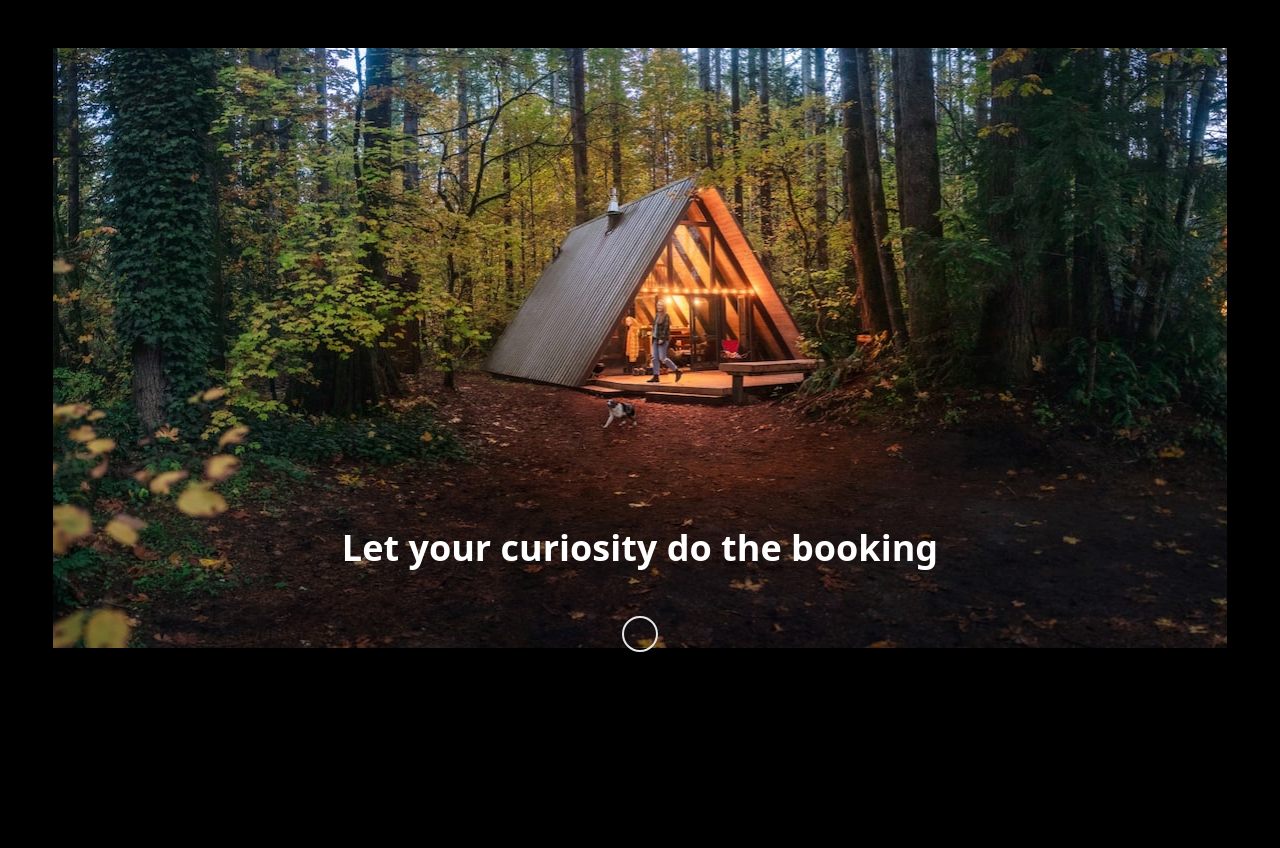
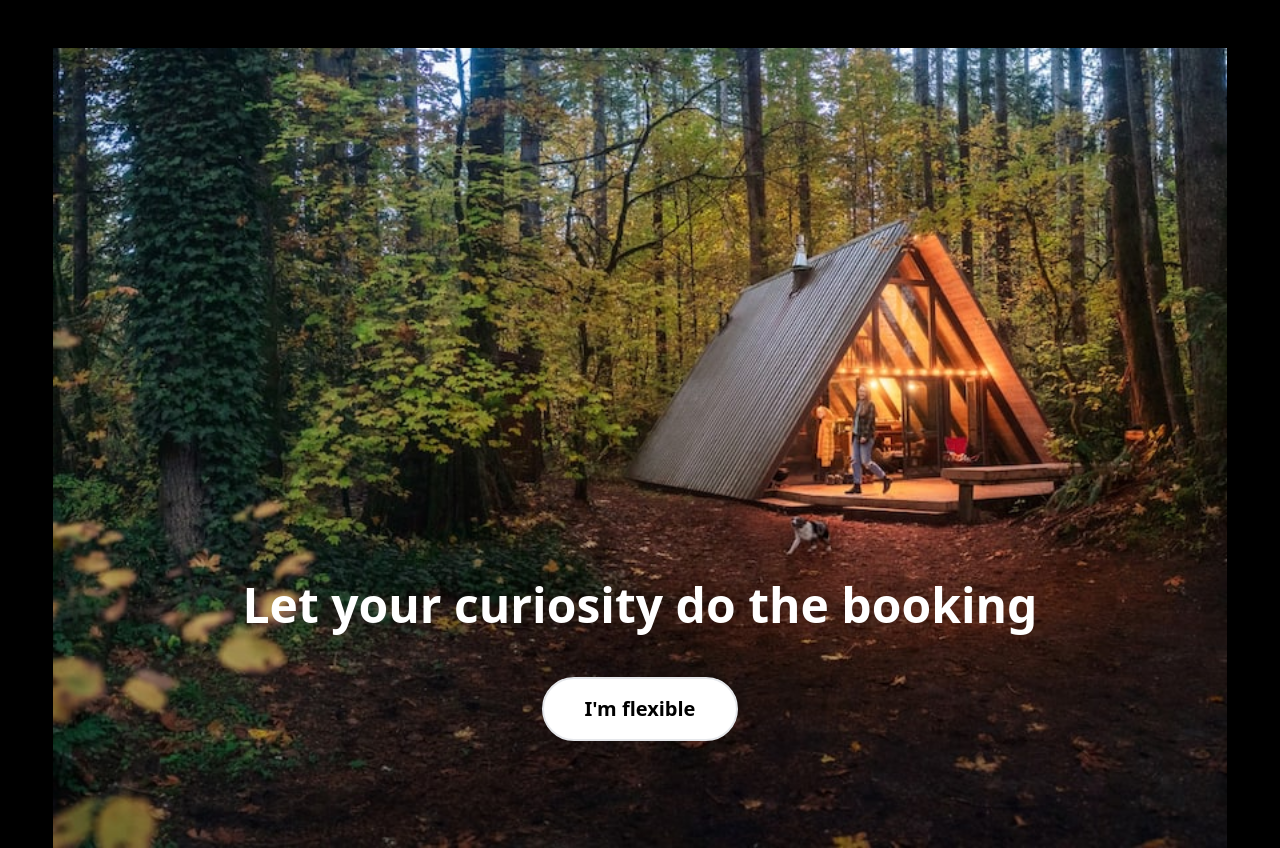
Before and after one commit to hcimen/12-01-airbnb, a plain HTML site: page index.html in a window 1280 px wide. Shown: the part 592-1440 px from the top of the page. Drawn offline with nearby package versions, Linux system fonts and the light colour scheme.

Commit message:
latest updates before uploading

```diff
--- a/index.html
+++ b/index.html
@@ -74,17 +74,15 @@
 
 
 
-    <div class="h-screen mx-auto w-11/12 bg-[url('curiosity.jpg')] bg-no-repeat text-center">
+    <div class="h-screen bg-[url('curiosity.jpg')] bg-slate-800 w-11/12 mx-auto bg-no-repeat bg-cover text-center">
 
-      <div class="h-3/5">
-
+      <div class="h-2/3">
       </div>
 
-
       <div>
-        <p class="text-4xl text-white"> <b> Let your curiosity do the booking </b> </p>
+        <p class="text-5xl text-white h-1/3"> <b> Let your curiosity do the booking </b> </p>
         <br><br>
-        <button type="button" onclick="window.location.href="sample.html" value="I'm flexible" class="p-4 border-2 bg-red-500 rounded-full text-transparent bg-clip-text bg-gradient-to-r from-indigo-500 via-purple-500 to-pink-500"> </button>
+        <button type="button" onclick="location.href='http://google.com'" class="border-2 rounded-full w-1/6 h-16 text-xl font-bold bg-white text-black"> I'm flexible </button>
       </div>
 
     </div>
@@ -94,5 +92,7 @@
     </div>
 </div>
 
+<!╌ bg-[url('curiosity.jpg')] -->
+
 </body>
 </html>
```
